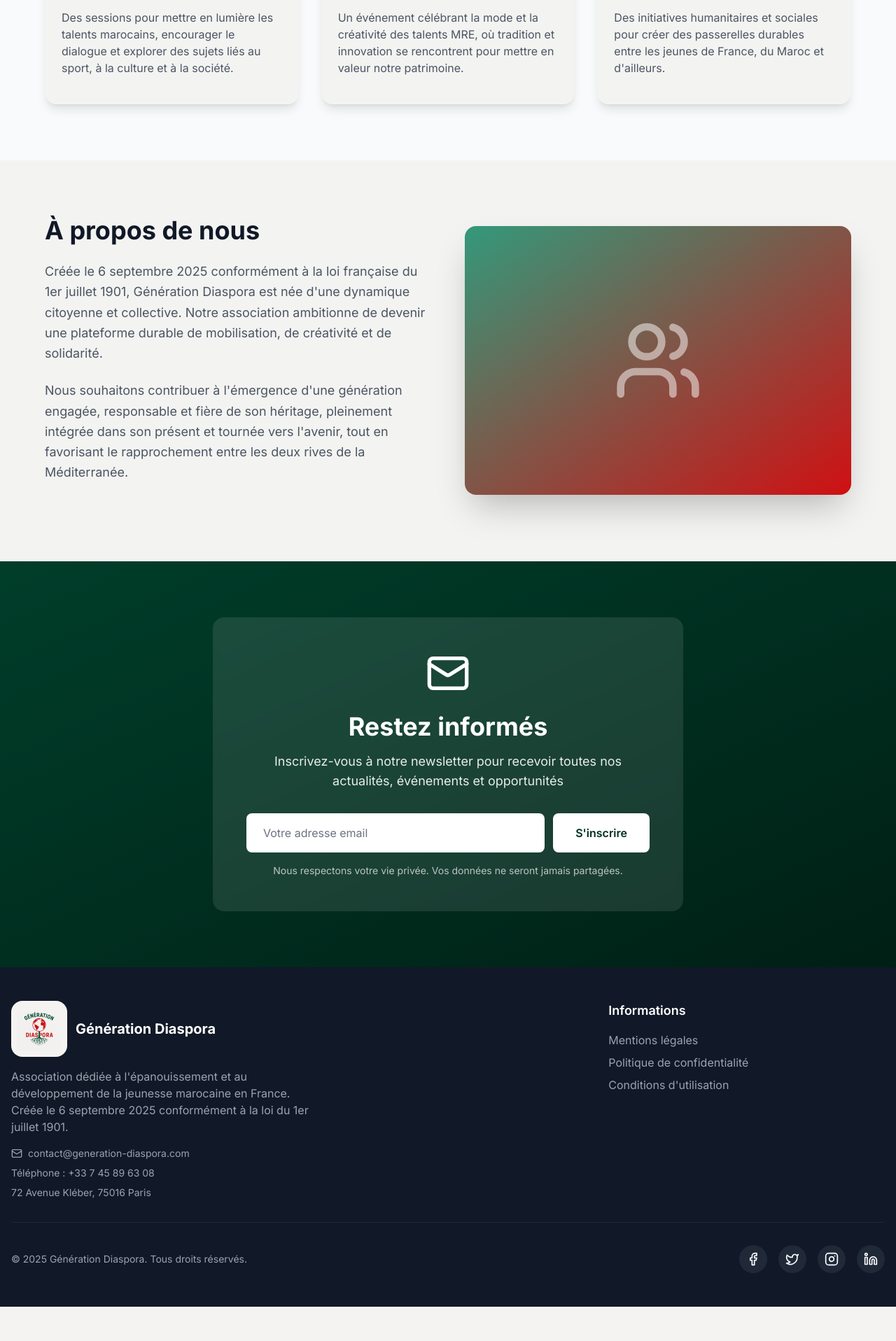
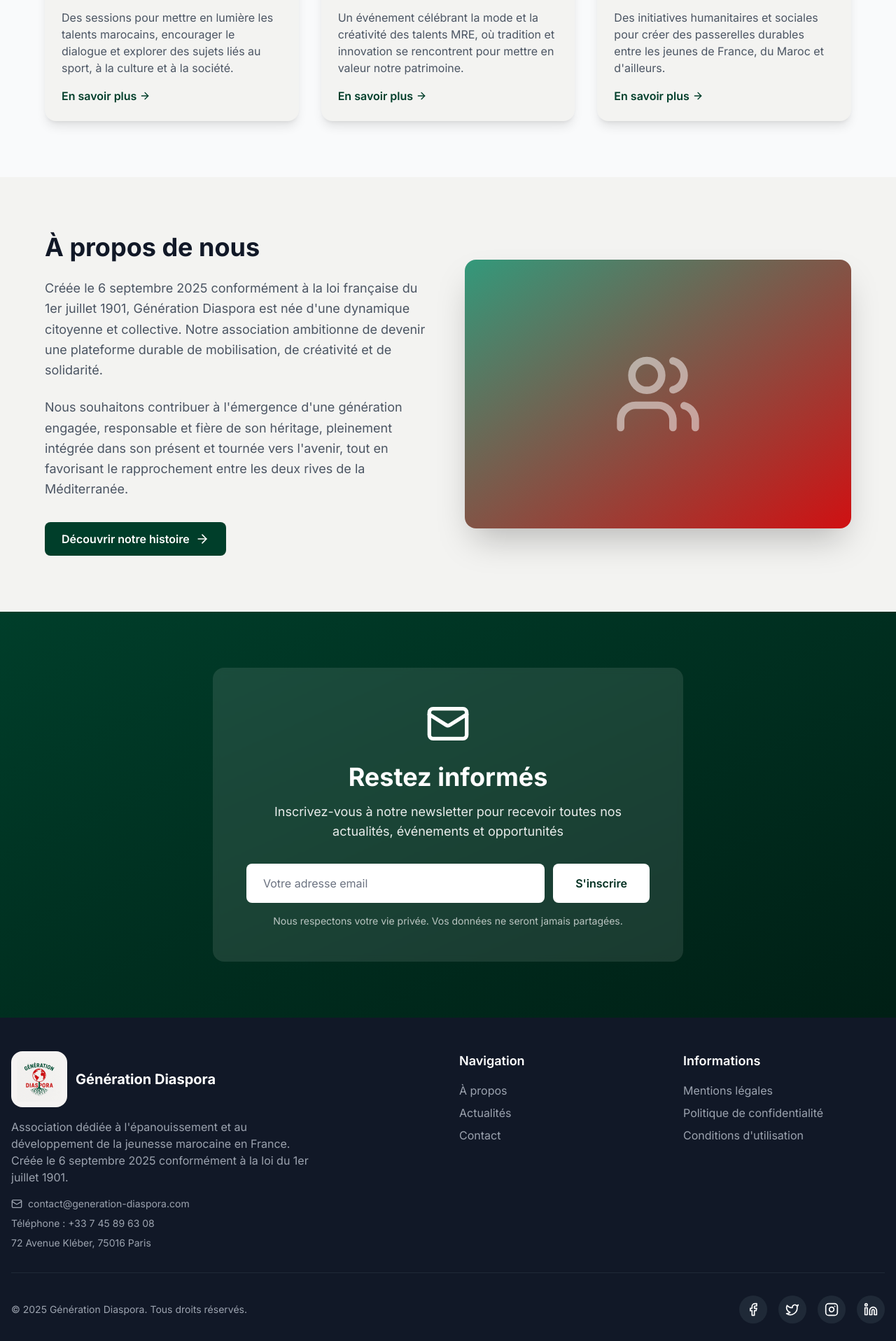
Before and after one commit to GenerationDiaspora/site-generation-diaspora, a Next.js app: page / in a window 1280 px wide. Shown: the part 1944-3860 px from the top of the page at 70% size. Before the commit the page ends 3811 px from the top, so only its background shows below. Built offline with nearby package versions, Linux system fonts and the light colour scheme.

Commit message:
Revert "refactor: update footer and header navigation structure"
This reverts commit 37c1bf0e5b42e6c8144db3dc6c29eb6308ca9016.

```diff
--- a/app/page.tsx
+++ b/app/page.tsx
@@ -103,9 +103,9 @@ export default function Home() {
                 <p className="text-gray-600 mb-4">
                   Des sessions pour mettre en lumière les talents marocains, encourager le dialogue et explorer des sujets liés au sport, à la culture et à la société.
                 </p>
-                {/* <Link href="/news" className="text-primary-600 font-semibold hover:text-primary-700 inline-flex items-center gap-1">
+                <Link href="/news" className="text-primary-600 font-semibold hover:text-primary-700 inline-flex items-center gap-1">
                   En savoir plus <ArrowRight className="w-4 h-4" />
-                </Link> */}
+                </Link>
               </div>
             </div>
             <div className="bg-beige rounded-2xl overflow-hidden shadow-lg hover:shadow-xl transition-shadow">
@@ -115,9 +115,9 @@ export default function Home() {
                 <p className="text-gray-600 mb-4">
                   Un événement célébrant la mode et la créativité des talents MRE, où tradition et innovation se rencontrent pour mettre en valeur notre patrimoine.
                 </p>
-                {/* <Link href="/news" className="text-primary-600 font-semibold hover:text-primary-700 inline-flex items-center gap-1">
+                <Link href="/news" className="text-primary-600 font-semibold hover:text-primary-700 inline-flex items-center gap-1">
                   En savoir plus <ArrowRight className="w-4 h-4" />
-                </Link> */}
+                </Link>
               </div>
             </div>
             <div className="bg-beige rounded-2xl overflow-hidden shadow-lg hover:shadow-xl transition-shadow">
@@ -127,9 +127,9 @@ export default function Home() {
                 <p className="text-gray-600 mb-4">
                   Des initiatives humanitaires et sociales pour créer des passerelles durables entre les jeunes de France, du Maroc et d'ailleurs.
                 </p>
-                {/* <Link href="/news" className="text-primary-600 font-semibold hover:text-primary-700 inline-flex items-center gap-1">
+                <Link href="/news" className="text-primary-600 font-semibold hover:text-primary-700 inline-flex items-center gap-1">
                   En savoir plus <ArrowRight className="w-4 h-4" />
-                </Link> */}
+                </Link>
               </div>
             </div>
           </div>
@@ -154,13 +154,13 @@ export default function Home() {
                 pleinement intégrée dans son présent et tournée vers l'avenir, tout en favorisant le rapprochement
                 entre les deux rives de la Méditerranée.
               </p>
-              {/* <Link
+              <Link
                 href="/about"
                 className="inline-flex items-center gap-2 bg-primary-600 text-white px-6 py-3 rounded-lg font-semibold hover:bg-primary-700 transition-colors"
               >
                 Découvrir notre histoire
                 <ArrowRight className="w-5 h-5" />
-              </Link> */}
+              </Link>
             </div>
             <div className="relative h-96 rounded-2xl overflow-hidden shadow-2xl">
               <div className="absolute inset-0 bg-gradient-to-br from-primary-400 to-secondary-500 flex items-center justify-center">
--- a/components/Footer.tsx
+++ b/components/Footer.tsx
@@ -28,7 +28,7 @@ export default function Footer() {
   return (
     <footer className="bg-gray-900 text-white">
       <div className="container mx-auto px-4 py-12">
-        <div className="grid md:grid-cols-3 gap-8 mb-8">
+        <div className="grid md:grid-cols-4 gap-8 mb-8">
           {/* Logo et description */}
           <div className="md:col-span-2">
             <Link href="/" className="flex items-center gap-3 mb-4">
@@ -63,7 +63,7 @@ export default function Footer() {
           </div>
 
           {/* Liens rapides */}
-          {/* <div>
+          <div>
             <h3 className="font-semibold text-lg mb-4">Navigation</h3>
             <ul className="space-y-2">
               {footerLinks.association.map((link) => (
@@ -77,7 +77,7 @@ export default function Footer() {
                 </li>
               ))}
             </ul>
-          </div> */}
+          </div>
 
           {/* Informations légales */}
           <div>
--- a/components/Header.tsx
+++ b/components/Header.tsx
@@ -9,10 +9,10 @@ export default function Header() {
   const [mobileMenuOpen, setMobileMenuOpen] = useState(false);
 
   const navigation = [
-    { name: "Accueil", href: "/", active: true },
-    { name: "À propos", href: "#", active: true },
-    { name: "Actualités", href: "#", active: true },
-    { name: "Contact", href: "#", active: true },
+    { name: "Accueil", href: "/" },
+    { name: "À propos", href: "/about" },
+    { name: "Actualités", href: "/news" },
+    { name: "Contact", href: "/contact" },
   ];
 
   return (
@@ -35,7 +35,6 @@ export default function Header() {
           {/* Navigation Desktop */}
           <div className="hidden md:flex items-center gap-8">
             {navigation.map((item) => (
-              item.active ? (
               <Link
                 key={item.name}
                 href={item.href}
@@ -44,15 +43,6 @@ export default function Header() {
                 {item.name}
                 <span className="absolute bottom-0 left-0 w-0 h-0.5 bg-primary-600 group-hover:w-full transition-all duration-300"></span>
               </Link>
-              ) : (
-                <span
-                  key={item.name}
-                  className="text-gray-400 font-medium cursor-not-allowed"
-                  title="Bientôt disponible"
-                >
-                  {item.name}
-                </span>
-              )
             ))}
             <Link
               href="/#newsletter"
@@ -81,7 +71,6 @@ export default function Header() {
           <div className="md:hidden py-4 border-t border-gray-100">
             <div className="flex flex-col gap-4">
               {navigation.map((item) => (
-                item.active ? (
                 <Link
                   key={item.name}
                   href={item.href}
@@ -90,14 +79,6 @@ export default function Header() {
                 >
                   {item.name}
                 </Link>
-                ) : (
-                  <span
-                    key={item.name}
-                    className="text-gray-400 font-medium py-2 cursor-not-allowed"
-                  >
-                    {item.name} (Bientôt)
-                  </span>
-                )
               ))}
               <Link
                 href="/#newsletter"
```
Lines whose indentation alone changed are shown as unchanged.
